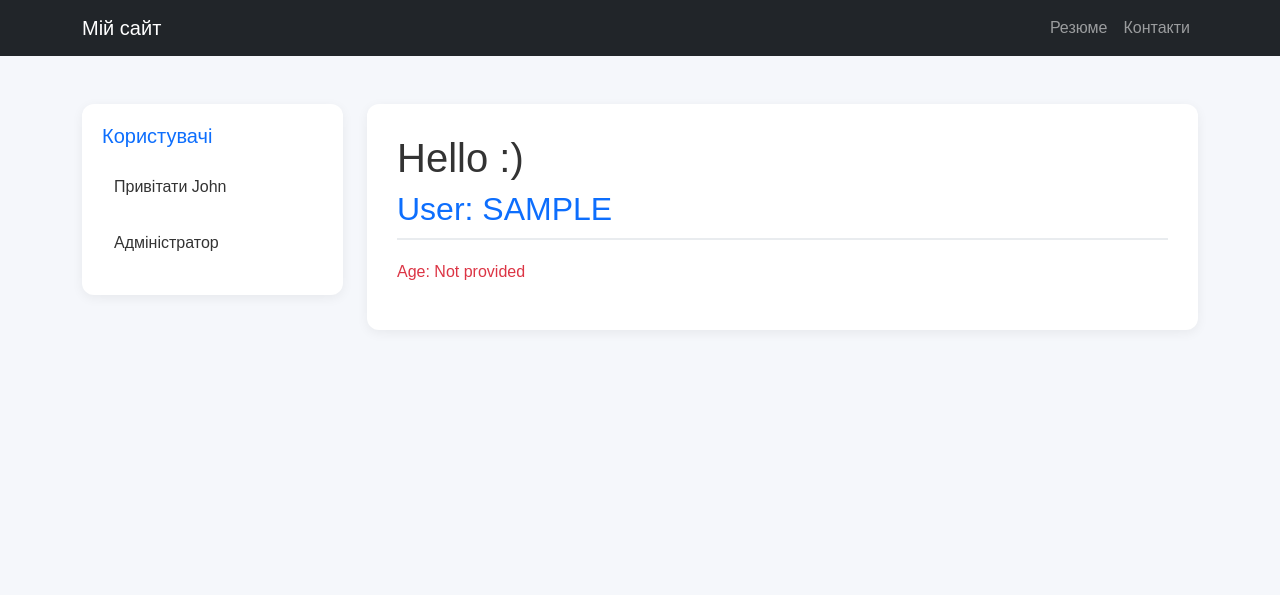
After one commit to DeksiE/flask-app-lab, a Flask app: a page that uses app/users/templates/users/hi.html in a window 1280 px wide. The commit adds this page. Shown: the top 595 px of the page. Run offline with Flask 3, Linux system fonts and the light colour scheme.

Commit message:
Add users blueprint with greetings and redirect

```diff
--- a/app/__init__.py
+++ b/app/__init__.py
@@ -3,3 +3,6 @@ from flask import Flask
 app = Flask(__name__)
 
 from . import views
+from .users import users_bp
+
+app.register_blueprint(users_bp)
--- a/app/static/css/styles.css
+++ b/app/static/css/styles.css
@@ -76,3 +76,29 @@ main {
         height: 120px;
     }
 }
+
+.user-menu {
+    background: #ffffff;
+    padding: 20px;
+    border-radius: 12px;
+    box-shadow: 0 3px 12px rgba(0, 0, 0, 0.06);
+}
+
+.user-menu h5 {
+    margin-bottom: 15px;
+    color: #0d6efd;
+}
+
+.user-menu a {
+    display: block;
+    padding: 12px;
+    margin-bottom: 8px;
+    color: #333;
+    text-decoration: none;
+    border-radius: 6px;
+}
+
+.user-menu a:hover {
+    background: #e9f2ff;
+    color: #0d6efd;
+}
--- /dev/null
+++ b/app/users/templates/users/hi.html
@@ -0,0 +1,32 @@
+{% extends 'base.html' %}
+
+{% block content %}
+<div class="row">
+    <aside class="col-md-3 mb-4">
+        <nav class="user-menu">
+            <h5>Користувачі</h5>
+
+            <a href="{{ url_for('users.greetings', name='John', age=30) }}">
+                Привітати John
+            </a>
+
+            <a href="{{ url_for('users.admin') }}">
+                Адміністратор
+            </a>
+        </nav>
+    </aside>
+
+    <section class="col-md-9">
+        <div class="resume-section">
+            <h1>Hello :)</h1>
+            <h2>User: {{ name | upper }}</h2>
+
+            {% if age is not none %}
+                <p class="text-success">Age: {{ age }}</p>
+            {% else %}
+                <p class="text-danger">Age: Not provided</p>
+            {% endif %}
+        </div>
+    </section>
+</div>
+{% endblock %}
--- /dev/null
+++ b/app/users/views.py
@@ -0,0 +1,16 @@
+from flask import render_template, request, redirect, url_for
+from . import users_bp
+
+@users_bp.route('/hi/<name>')
+def greetings(name):
+    age = request.args.get('age', type=int)
+    return render_template(
+        'users/hi.html',
+        title='Привітання',
+        name=name,
+        age=age
+    )
+
+@users_bp.route('/admin')
+def admin():
+    return redirect(url_for('users.greetings', name='administrator', age=45))
```
Also changed, not shown: app/users/__init__.py (added, +10 -0 lines).
